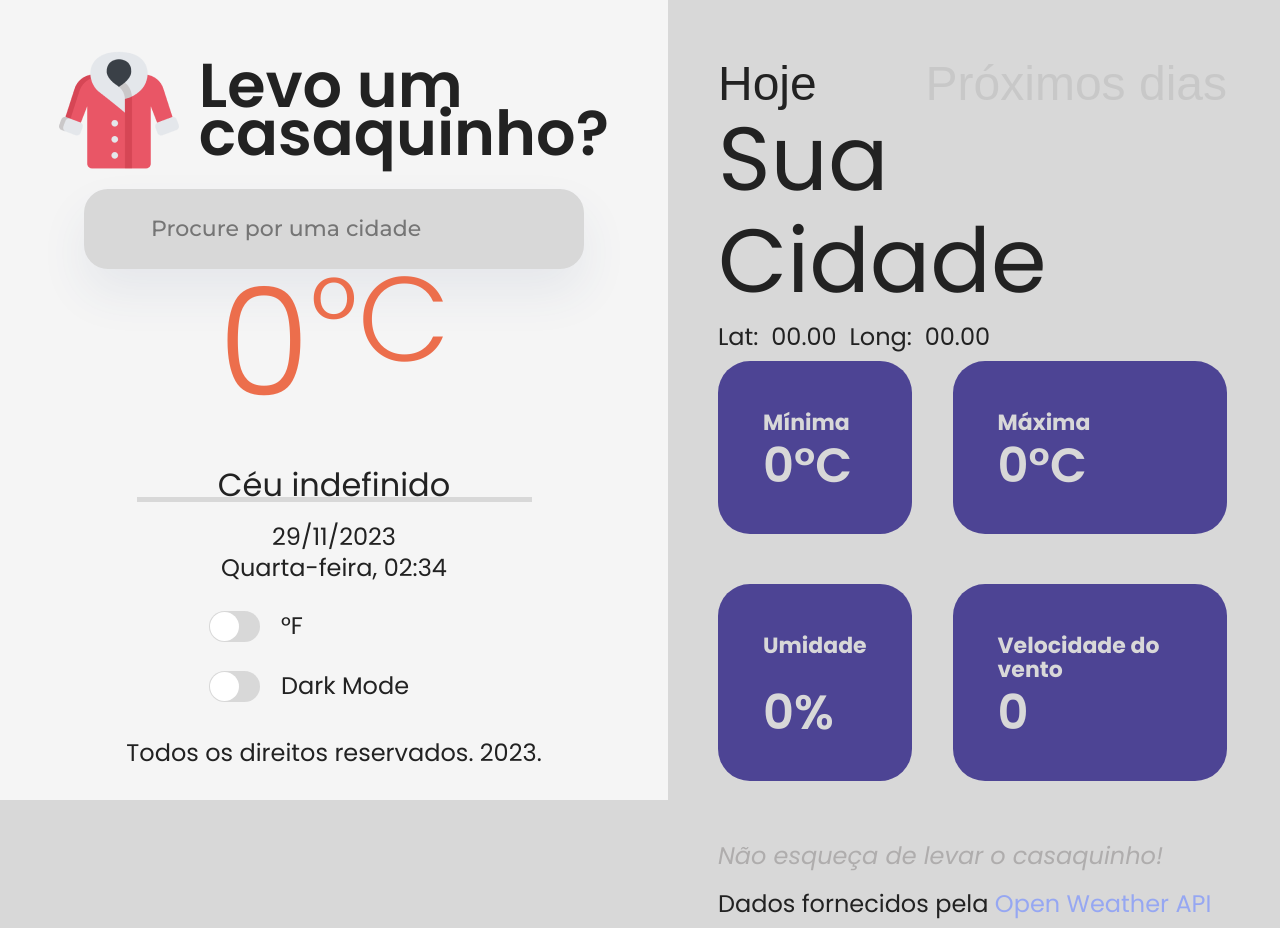
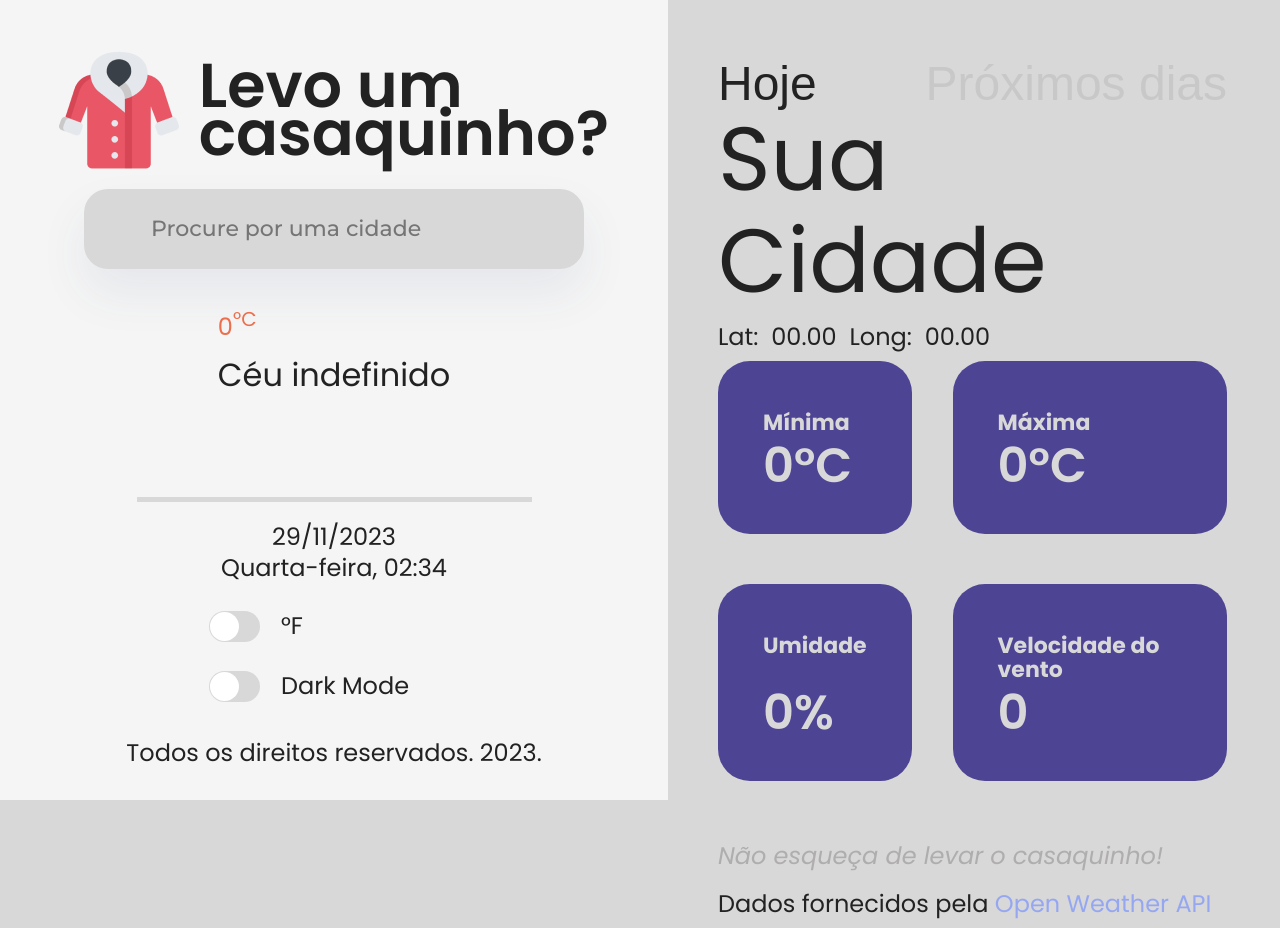
Before and after one commit to 422UR4H/EndTimesForecast, a React (Vite) app: page / in a window 1280 px wide. Shown: the top 928 px of the page. Built offline with nearby package versions, Linux system fonts and the light colour scheme; no server answers.

Commit message:
:recycle: Refactor: jsx element and name variables

```diff
--- a/src/components/atoms/Temperature/index.tsx
+++ b/src/components/atoms/Temperature/index.tsx
@@ -20,7 +20,7 @@ export default function Temperature({
   weatherIcon,
 }: TemperatureProps) {
   const { sky, color } = formatSkyAndColor(skyStatus);
-  const temp: string[] = utils
+  const [value, unitChar]: string[] = utils
     .getConvertedTemperature(Number(temperature), unit)
     .split("°");
 
@@ -28,11 +28,9 @@ export default function Temperature({
     <StyledTemperature>
       <div>
         {weatherIcon !== "" && <img src={weatherIcon} alt="Weather Icon" />}
-        <span className="value" style={{ color }}>
-          {temp[0]}
-        </span>
-        <span className="unit" style={{ color }}>
-          °{temp[1]}
+        <span style={{ color }}>
+          {value}
+          <sup>°{unitChar}</sup>
         </span>
       </div>
       <p>{sky}</p>
@@ -56,8 +54,7 @@ function formatSkyAndColor(sky: string): SkyAndColor {
       return { sky: "Chuviscando", color: "#06BCC1" };
     case "Mist":
       return { sky: "Neblina", color: "#D8D8D8" };
-    case "":
+    default:
       return { sky: "Céu indefinido", color: "#EC6E4C" };
   }
-  return { sky: "Error", color: "red" };
 }
```
